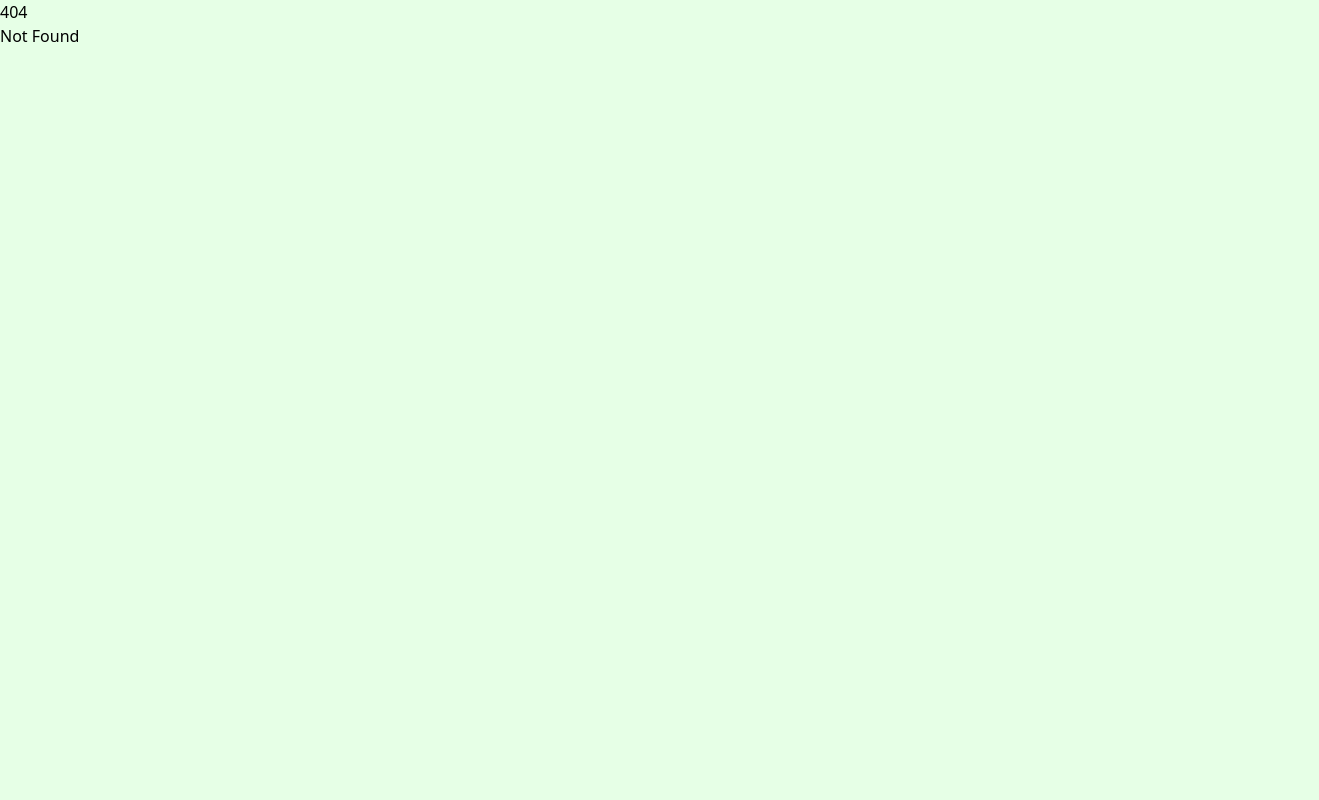
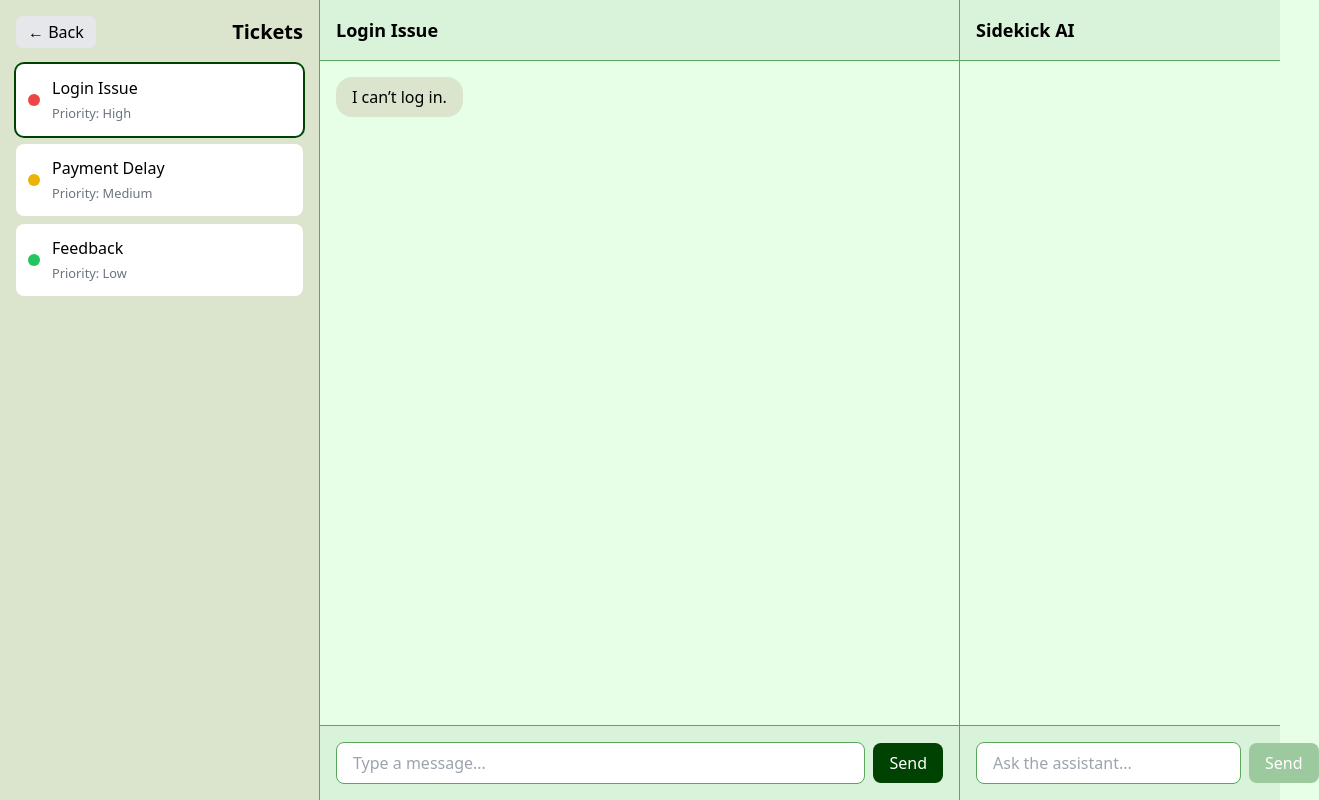
Before and after one commit to 1kken/SideKickCX, a SvelteKit app: page /work_station_page in a window 1280 px wide. Before the commit this address had no page. Shown: the whole page, 1319 px wide, since content can reach past the window. Built offline with nearby package versions, Linux system fonts and the light colour scheme.

Commit message:
customer page and work station page done

```diff
--- a/package.json
+++ b/package.json
@@ -41,5 +41,8 @@
 		"typescript": "^5.0.0",
 		"typescript-eslint": "^8.20.0",
 		"vite": "^6.0.0"
+	},
+	"dependencies": {
+		"svelte-motion": "^0.12.2"
 	}
 }
--- /dev/null
+++ b/src/routes/customer_page/+page.svelte
@@ -0,0 +1,51 @@
+<script>
+	let messages = [];
+	let input = '';
+
+	function sendMessage(event) {
+		event.preventDefault(); // Prevents the form from reloading the page
+		if (input.trim()) {
+			messages = [...messages, { text: input, sender: 'user', id: Date.now() }];
+			input = '';
+		}
+	}
+</script>
+
+<!-- Background -->
+<div class="h-screen w-full bg-gradient-to-br from-muted via-background to-muted flex items-center justify-center">
+	<!-- Chat Container -->
+	<div class="w-2/3 h-[80vh] bg-card text-card-foreground rounded-2xl shadow-2xl border border-border flex flex-col overflow-hidden animate-in fade-in zoom-in-75 duration-700">
+
+		<!-- Header -->
+		<div class="p-4 border-b border-border bg-card text-card-foreground">
+			<h1 class="text-xl font-semibold">Customer Service</h1>
+		</div>
+
+		<!-- Messages -->
+		<div class="flex-1 overflow-y-auto px-4 py-2 space-y-2 bg-card">
+			{#each messages as message (message.id)}
+				<div class="flex justify-end animate-in fade-in slide-in-from-bottom-4 duration-300">
+					<div class="max-w-[70%] px-4 py-2 rounded-2xl text-sm bg-primary text-primary-foreground rounded-br-none shadow">
+						{message.text}
+					</div>
+				</div>
+			{/each}
+		</div>
+
+		<!-- Input -->
+		<form method="post" on:submit={sendMessage} class="p-4 border-t border-border bg-card flex gap-2">
+			<input
+				type="text"
+				bind:value={input}
+				placeholder="Type a message..."
+				class="flex-1 p-2 rounded-lg border border-input focus:outline-none focus:ring-2 focus:ring-ring bg-background text-foreground transition-all duration-200"
+			/>
+			<button
+				type="submit"
+				class="px-4 py-2 rounded-lg bg-primary text-primary-foreground hover:opacity-90 transition-all duration-200 shadow"
+			>
+				Send
+			</button>
+		</form>
+	</div>
+</div>
--- /dev/null
+++ b/src/routes/work_station_page/+page.svelte
@@ -0,0 +1,193 @@
+<script lang="ts">
+	let tickets = [
+		{
+			id: 1,
+			title: 'Login Issue',
+			priority: 'High',
+			messages: [{ sender: 'client', text: 'I can’t log in.' }],
+			aiResponses: []
+		},
+		{
+			id: 2,
+			title: 'Payment Delay',
+			priority: 'Medium',
+			messages: [{ sender: 'client', text: 'My payment is still processing.' }],
+			aiResponses: []
+		},
+		{
+			id: 3,
+			title: 'Feedback',
+			priority: 'Low',
+			messages: [{ sender: 'client', text: 'Just wanted to say thanks!' }],
+			aiResponses: []
+		}
+	];
+
+	let selectedTicket = { ...tickets[0] };
+	let agentMessage = '';
+	let aiMessage = '';
+	let aiResponses = [...selectedTicket.aiResponses];
+
+	function selectTicket(ticket) {
+		selectedTicket = { ...ticket };
+		agentMessage = '';
+		aiResponses = [...selectedTicket.aiResponses];
+		aiMessage = '';
+	}
+
+	function handleAgentSubmit(event: SubmitEvent) {
+		event.preventDefault();
+		if (!agentMessage.trim()) return;
+
+		const updatedTickets = tickets.map(ticket =>
+			ticket.id === selectedTicket.id
+				? { ...ticket, messages: [...ticket.messages, { sender: 'agent', text: agentMessage }] }
+				: ticket
+		);
+		tickets = updatedTickets;
+		selectedTicket = { ...updatedTickets.find(t => t.id === selectedTicket.id)! };
+		agentMessage = '';
+	}
+
+	function handleAISubmit(event: SubmitEvent) {
+		event.preventDefault();
+		if (!aiMessage.trim()) return;
+
+		aiResponses = [...aiResponses, { sender: 'agent', text: aiMessage }];
+
+		tickets = tickets.map(ticket =>
+			ticket.id === selectedTicket.id
+				? { ...ticket, aiResponses: aiResponses }
+				: ticket
+		);
+
+		const aiReply = { sender: 'ai', text: 'I’ll assist you with that!' };
+		setTimeout(() => {
+			aiResponses = [...aiResponses, aiReply];
+			tickets = tickets.map(ticket =>
+				ticket.id === selectedTicket.id
+					? { ...ticket, aiResponses: aiResponses }
+					: ticket
+			);
+		}, 500);
+		aiMessage = '';
+	}
+
+	function getPriorityDotColor(priority: string) {
+		if (priority === 'High') return 'bg-red-500';
+		if (priority === 'Medium') return 'bg-yellow-500';
+		return 'bg-green-500';
+	}
+</script>
+
+<div class="flex h-screen bg-background text-foreground">
+
+	<!-- Sidebar -->
+	<aside class="w-1/4 border-r p-4 bg-muted">
+		<div class="mb-4 flex justify-between items-center">
+			<a href="/" class="bg-gray-200 text-black px-3 py-1 rounded-md hover:bg-gray-300 transition">← Back</a>
+			<h2 class="text-xl font-bold">Tickets</h2>
+		</div>
+
+		<ul class="space-y-2">
+			{#each tickets as ticket}
+				<li>
+					<button
+						on:click={() => selectTicket(ticket)}
+						class={`w-full flex items-center gap-3 text-left p-3 rounded-lg bg-white hover:bg-gray-100 transition ${
+							ticket.id === selectedTicket.id ? 'ring-2 ring-primary' : ''
+						}`}
+					>
+						<div class={`w-3 h-3 rounded-full ${getPriorityDotColor(ticket.priority)}`}></div>
+						<div>
+							<div class="font-medium">{ticket.title}</div>
+							<small class="text-gray-500">Priority: {ticket.priority}</small>
+						</div>
+					</button>
+				</li>
+			{/each}
+		</ul>
+	</aside>
+
+	<!-- Client Chat -->
+	<main class="flex flex-col w-1/2 h-full border-r">
+		<header class="p-4 border-b bg-card text-lg font-bold">
+			{selectedTicket.title}
+		</header>
+
+		<section class="flex-1 overflow-y-auto p-4 space-y-3">
+			{#each selectedTicket.messages as message, i (message.text + i)}
+				<div class={`flex ${message.sender === 'agent' ? 'justify-end' : 'justify-start'} animate-fade-in`}>
+					<div class={`max-w-[70%] px-4 py-2 rounded-2xl ${message.sender === 'agent' ? 'bg-primary text-white' : 'bg-muted text-black'}`}>
+						{message.text}
+					</div>
+				</div>
+			{/each}
+		</section>
+
+		<footer class="p-4 border-t bg-card">
+			<form method="post" on:submit={handleAgentSubmit} class="flex items-center gap-2">
+				<input
+					type="text"
+					bind:value={agentMessage}
+					placeholder="Type a message..."
+					class="flex-1 px-4 py-2 rounded-lg border bg-white text-black"
+				/>
+				<button
+					type="submit"
+					class="bg-primary text-white px-4 py-2 rounded-lg hover:opacity-90 transition"
+				>
+					Send
+				</button>
+			</form>
+		</footer>
+	</main>
+
+	<!-- AI Panel -->
+	<aside class="flex flex-col w-1/4 h-full">
+		<header class="p-4 border-b bg-card text-lg font-bold">Sidekick AI</header>
+
+		<section class="flex-1 overflow-y-auto p-4 space-y-3">
+			{#each aiResponses as response, i (response.text + i)}
+				<div class={`flex ${response.sender === 'agent' ? 'justify-end' : 'justify-start'} animate-fade-in`}>
+					<div class={`max-w-[70%] px-4 py-2 rounded-2xl ${response.sender === 'agent' ? 'bg-secondary text-white' : 'bg-muted text-black'}`}>
+						{response.text}
+					</div>
+				</div>
+			{/each}
+		</section>
+
+		<footer class="p-4 border-t bg-card">
+			<form method="post" on:submit={handleAISubmit} class="flex items-center gap-2">
+				<input
+					type="text"
+					bind:value={aiMessage}
+					placeholder="Ask the assistant..."
+					class="flex-1 px-4 py-2 rounded-lg border bg-white text-black"
+				/>
+				<button
+					type="submit"
+					class="bg-secondary text-white px-4 py-2 rounded-lg hover:opacity-90 transition"
+				>
+					Send
+				</button>
+			</form>
+		</footer>
+	</aside>
+</div>
+
+<style>
+	@keyframes fade-in {
+		from {
+			opacity: 0;
+			transform: translateY(5px);
+		}
+		to {
+			opacity: 1;
+			transform: translateY(0);
+		}
+	}
+	.animate-fade-in {
+		animation: fade-in 0.3s ease-in-out;
+	}
+</style>
```
Also changed, not shown: 1 other file (tests, documents, lock files or other folders).
